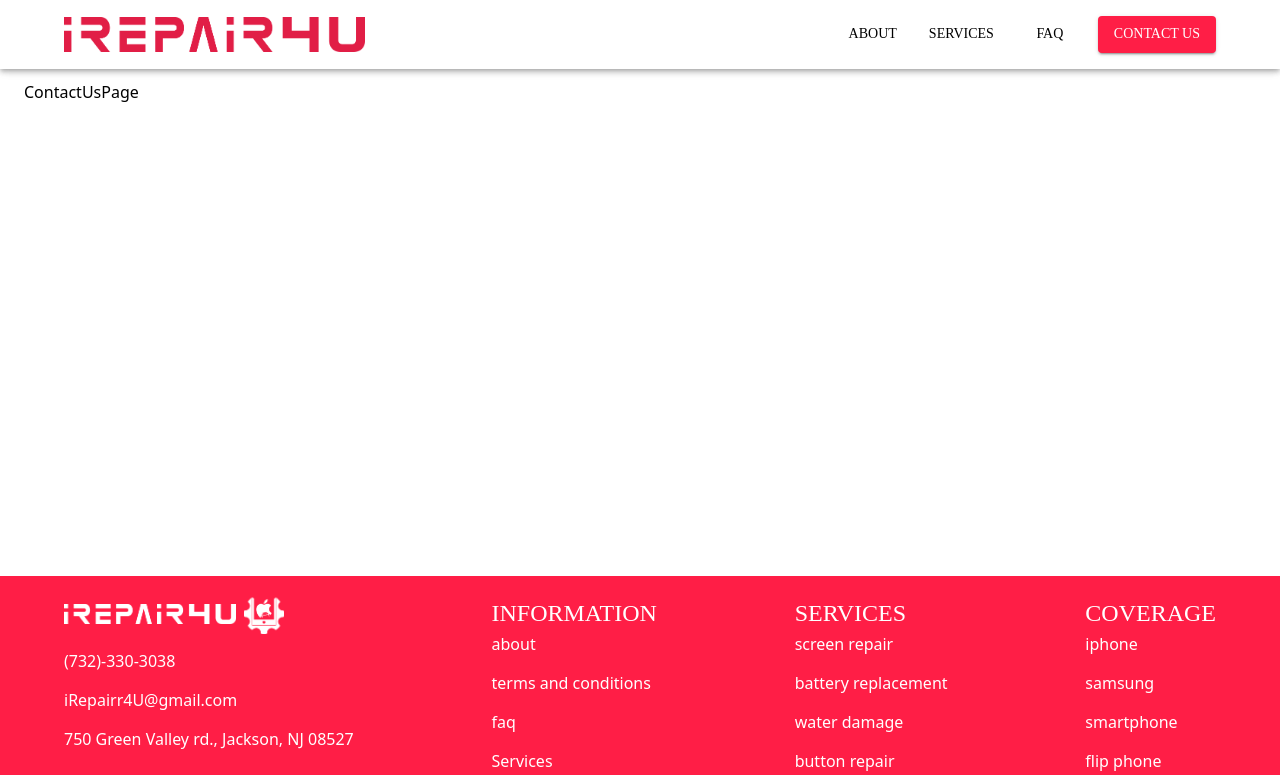
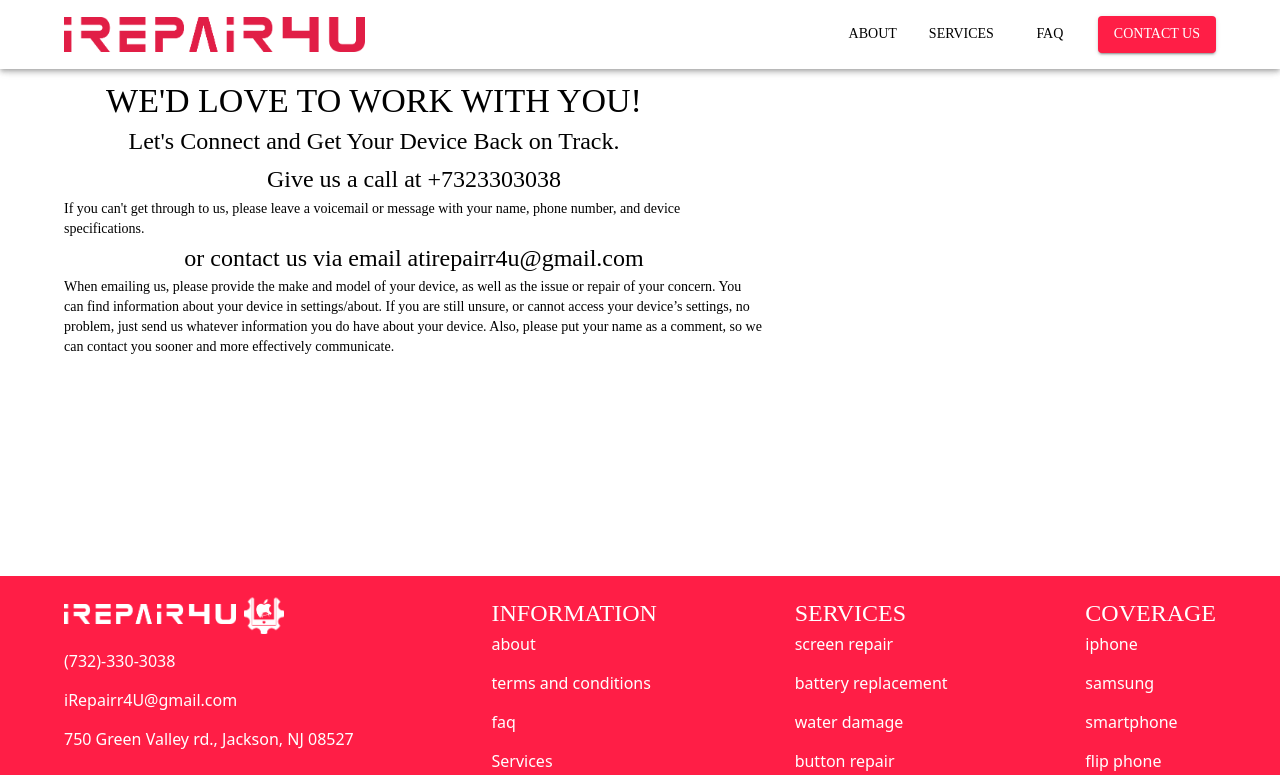
Before and after one commit to JosefGisis/irepair4u-next, a Next.js app: page /contact-us in a window 1280 px wide. Shown: the top 775 px of the page. Built offline with nearby package versions, Linux system fonts and the light colour scheme.

Commit message:
added basic contact us page

```diff
--- /dev/null
+++ b/app/components/JotformComp.tsx
@@ -0,0 +1,13 @@
+'use client'
+
+import { Box } from '@mui/material'
+
+export default function JotformComp() {
+  return (
+		<Box width="43.75rem" maxWidth="43.75rem">
+			<script
+				type="text/javascript"
+				src="https://form.jotform.com/jsform/233326023647048"></script>
+		</Box>
+  )
+}
--- a/app/contact-us/page.tsx
+++ b/app/contact-us/page.tsx
@@ -1,5 +1,75 @@
+import * as React from "react"
+import { Container, Typography, Box } from "@mui/material"
+import JotformComp from "../components/JotformComp"
+
 export default function ContactUsPage() {
-  return (
-    <div>ContactUsPage</div>
-  )
+	return (
+		<Box
+			component="section"
+			id="about-page"
+			sx={{
+				display: "flex",
+				flexDirection: "column",
+				alignItems: "center",
+			}}>
+			<Container maxWidth="lg">
+				{/* detailed about us information */}
+				<Box maxWidth="38.75rem">
+					<Typography textAlign="center" variant="h4">
+						WE'D LOVE TO WORK WITH YOU!
+					</Typography>
+					<Typography textAlign="center" variant="h6">
+						Let's Connect and Get Your Device Back on Track.
+					</Typography>
+				</Box>
+
+				<Box
+					maxWidth="43.75rem"
+					sx={{
+						display: "flex",
+						flexDirection: "column",
+						alignItems: "center",
+					}}>
+					{contactUsPageContent.map((section, index) => (
+						<Box key={index} maxWidth="43.75rem">
+							<Typography textAlign="center" variant="h6">
+								{section.title}
+								<a
+									href={`${section.linkType === "email" ? "mailto:" : section.linkType === "tel" ? "tel:+" : ""}${section.link}`}>
+									{section.link}
+								</a>
+							</Typography>
+							<Typography variant="body2">
+								{section.paragraph}
+							</Typography>
+						</Box>
+					))}
+				</Box>
+        <JotformComp />
+			</Container>
+		</Box>
+	)
 }
+
+export type ContactUsPageContentType = {
+	title: string
+	linkType: "tel" | "email" | "social" | "other"
+	link: string
+	paragraph: string
+}[]
+const contactUsPageContent: ContactUsPageContentType = [
+	{
+		title: "Give us a call at ",
+		linkType: "tel",
+		link: "+7323303038",
+		paragraph:
+			"If you can't get through to us, please leave a voicemail or message with your name, phone number, and device specifications.",
+	},
+	{
+		title: "or contact us via email at",
+		linkType: "email",
+		link: "irepairr4u@gmail.com",
+		paragraph:
+			"When emailing us, please provide the make and model of your device, as well as the issue or repair of your concern. You can find information about your device in settings/about. If you are still unsure, or cannot access your device’s settings, no problem, just send us whatever information you do have about your device. Also, please put your name as a comment, so we can contact you sooner and more effectively communicate.",
+	},
+]
```
